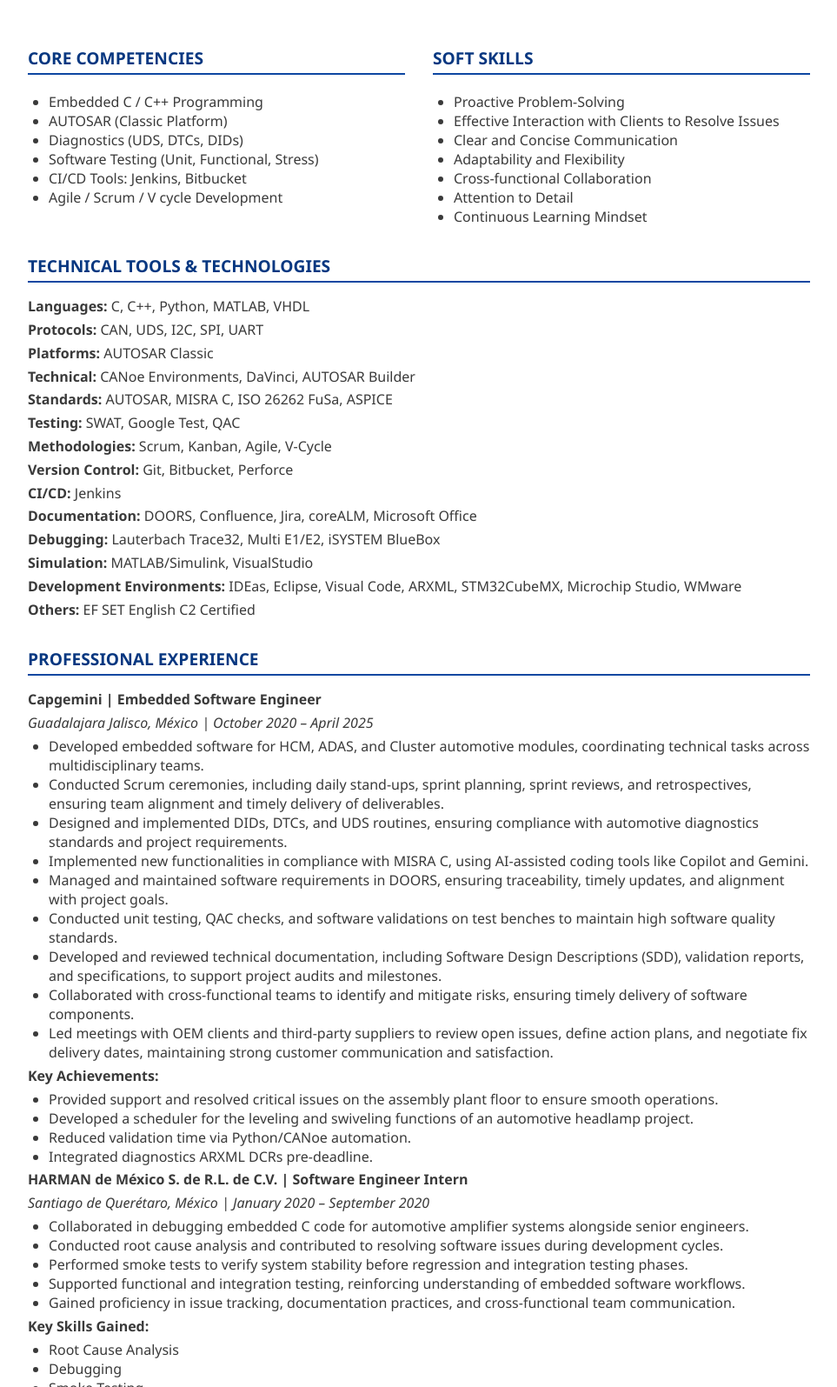
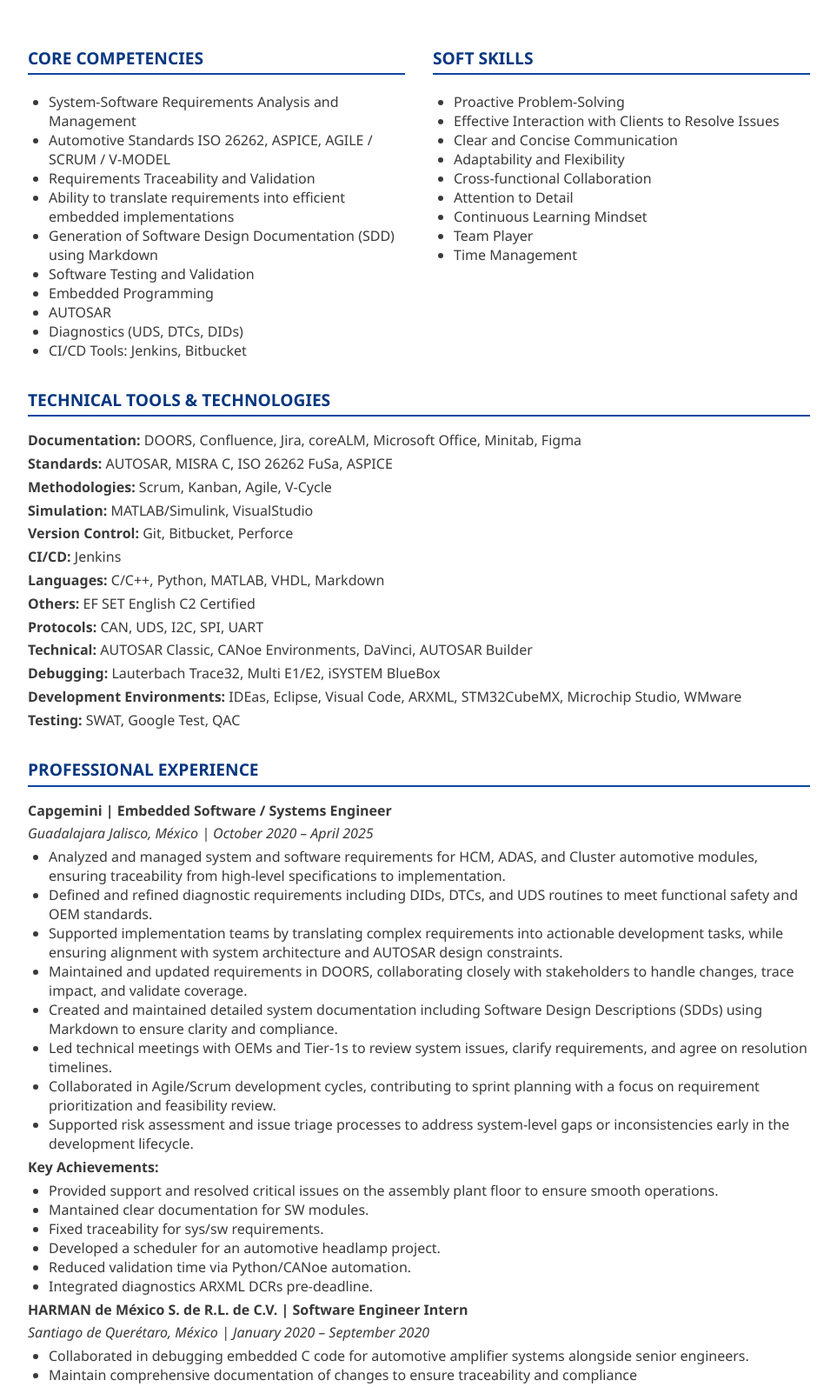
Before and after one commit to AlexanderSantanaBazan/AlexanderSantanaBazan.github.io, a plain HTML site: page en/Systems/index.html in a window 1280 px wide. Shown: the part 522-2117 px from the top of the page at 87% size, without its empty margins (158-1121 px from the left). Drawn offline with Linux system fonts and the light colour scheme.

Commit message:
added info

```diff
--- a/en/Systems/index.html
+++ b/en/Systems/index.html
@@ -92,12 +92,16 @@
       <div class="column">
         <h3 class="section-title">Core Competencies</h3>
         <ul>
-          <li>Embedded C / C++ Programming</li>
-          <li>AUTOSAR (Classic Platform)</li>
+          <li>System-Software Requirements Analysis and Management</li>
+          <li>Automotive Standards ISO 26262, ASPICE, AGILE / SCRUM / V-MODEL</li>
+          <li>Requirements Traceability and Validation</li>
+          <li>Ability to translate requirements into efficient embedded implementations</li>
+          <li>Generation of Software Design Documentation (SDD) using Markdown</li>
+          <li>Software Testing and Validation</li>
+          <li>Embedded Programming</li>
+          <li>AUTOSAR</li>
           <li>Diagnostics (UDS, DTCs, DIDs)</li>
-          <li>Software Testing (Unit, Functional, Stress)</li>
           <li>CI/CD Tools: Jenkins, Bitbucket</li>
-          <li>Agile / Scrum / V cycle Development</li>
         </ul>
       </div>
       <div class="column">
@@ -110,49 +114,54 @@
           <li>Cross-functional Collaboration</li>
           <li>Attention to Detail</li>
           <li>Continuous Learning Mindset</li>
+          <li>Team Player</li>
+          <li>Time Management</li>
         </ul>
       </div>
     </div>
 
     <div class="section">
       <h2 class="section-title">Technical Tools & Technologies</h2>
-      <p><strong>Languages:</strong> C, C++, Python, MATLAB, VHDL</p>
-      <p><strong>Protocols:</strong> CAN, UDS, I2C, SPI, UART</p>
-      <p><strong>Platforms:</strong> AUTOSAR Classic</p>
-      <p><strong>Technical:</strong> CANoe Environments, DaVinci, AUTOSAR Builder</p>
+      <p><strong>Documentation:</strong> DOORS, Confluence, Jira, coreALM, Microsoft Office, Minitab, Figma</p>
       <p><strong>Standards:</strong> AUTOSAR, MISRA C, ISO 26262 FuSa, ASPICE</p>
-      <p><strong>Testing:</strong> SWAT, Google Test, QAC</p>
       <p><strong>Methodologies:</strong> Scrum, Kanban, Agile, V-Cycle</p>
+      <p><strong>Simulation:</strong> MATLAB/Simulink, VisualStudio</p>
       <p><strong>Version Control:</strong> Git, Bitbucket, Perforce</p>
       <p><strong>CI/CD:</strong> Jenkins </p>
-      <p><strong>Documentation:</strong> DOORS, Confluence, Jira, coreALM, Microsoft Office</p>
+      <p><strong>Languages:</strong> C/C++, Python, MATLAB, VHDL, Markdown</p>
+      <p><strong>Others:</strong> EF SET English C2 Certified</p>
+
+
+      <p><strong>Protocols:</strong> CAN, UDS, I2C, SPI, UART</p>
+      <p><strong>Technical:</strong> AUTOSAR Classic, CANoe Environments, DaVinci, AUTOSAR Builder</p>
       <p><strong>Debugging:</strong> Lauterbach Trace32, Multi E1/E2, iSYSTEM BlueBox</p>
-      <p><strong>Simulation:</strong> MATLAB/Simulink, VisualStudio</p>
       <p><strong>Development Environments:</strong> IDEas, Eclipse, Visual Code, ARXML, STM32CubeMX, Microchip Studio, WMware</p>
-      <p><strong>Others:</strong> EF SET English C2 Certified</p>
+      <p><strong>Testing:</strong> SWAT, Google Test, QAC</p>
+
+
     </div>
 
     <div class="section">
       <h2 class="section-title">Professional Experience</h2>
-      <p><strong>Capgemini | Embedded Software Engineer</strong></p>
+      <p><strong>Capgemini | Embedded Software / Systems Engineer</strong></p>
       <p><em>Guadalajara Jalisco, México | October 2020 – April 2025</em></p>
       <ul>
-        <li>Developed embedded software for HCM, ADAS, and Cluster automotive modules, coordinating technical tasks across multidisciplinary teams.</li>
-        <li>Conducted Scrum ceremonies, including daily stand-ups, sprint planning, sprint reviews, and retrospectives, ensuring team alignment and timely delivery of deliverables.</li>
-        <li>Designed and implemented DIDs, DTCs, and UDS routines, ensuring compliance with automotive diagnostics standards and project requirements.</li>
-        <li>Implemented new functionalities in compliance with MISRA C, using AI-assisted coding tools like Copilot and Gemini.</li>
-        <li>Managed and maintained software requirements in DOORS, ensuring traceability, timely updates, and alignment with project goals.</li>
-        <li>Conducted unit testing, QAC checks, and software validations on test benches to maintain high software quality standards.</li>
-        <li>Developed and reviewed technical documentation, including Software Design Descriptions (SDD), validation reports, and specifications, to support project audits and milestones.</li>
-        <li>Collaborated with cross-functional teams to identify and mitigate risks, ensuring timely delivery of software components.</li>
-        <li>Led meetings with OEM clients and third-party suppliers to review open issues, define action plans, and negotiate fix delivery dates, maintaining strong customer communication and satisfaction.</li>
-
+        <li>Analyzed and managed system and software requirements for HCM, ADAS, and Cluster automotive modules, ensuring traceability from high-level specifications to implementation.</li>
+        <li>Defined and refined diagnostic requirements including DIDs, DTCs, and UDS routines to meet functional safety and OEM standards.</li>
+        <li>Supported implementation teams by translating complex requirements into actionable development tasks, while ensuring alignment with system architecture and AUTOSAR design constraints.</li>
+        <li>Maintained and updated requirements in DOORS, collaborating closely with stakeholders to handle changes, trace impact, and validate coverage.</li>
+        <li>Created and maintained detailed system documentation including Software Design Descriptions (SDDs) using Markdown to ensure clarity and compliance.</li>
+        <li>Led technical meetings with OEMs and Tier-1s to review system issues, clarify requirements, and agree on resolution timelines.</li>
+        <li>Collaborated in Agile/Scrum development cycles, contributing to sprint planning with a focus on requirement prioritization and feasibility review.</li>
+        <li>Supported risk assessment and issue triage processes to address system-level gaps or inconsistencies early in the development lifecycle.</li>
       </ul>
       <p><strong>Key Achievements:</strong></p>
       <ul>
 
         <li>Provided support and resolved critical issues on the assembly plant floor to ensure smooth operations.</li>
-        <li>Developed a scheduler for the leveling and swiveling functions of an automotive headlamp project.</li>
+        <li>Mantained clear documentation for SW modules.</li>
+        <li>Fixed traceability for sys/sw requirements.</li>
+        <li>Developed a scheduler for an automotive headlamp project.</li>
         <li>Reduced validation time via Python/CANoe automation.</li>
         <li>Integrated diagnostics ARXML DCRs pre-deadline.</li>
       </ul>
@@ -161,6 +170,7 @@
       <p><em>Santiago de Querétaro, México | January 2020 – September 2020</em></p>
       <ul>
         <li>Collaborated in debugging embedded C code for automotive amplifier systems alongside senior engineers.</li>
+        <li>Maintain comprehensive documentation of changes to ensure traceability and compliance</li>
         <li>Conducted root cause analysis and contributed to resolving software issues during development cycles.</li>
         <li>Performed smoke tests to verify system stability before regression and integration testing phases.</li>
         <li>Supported functional and integration testing, reinforcing understanding of embedded software workflows.</li>
@@ -169,6 +179,7 @@
       <p><strong>Key Skills Gained:</strong></p>
       <ul>
         <li>Root Cause Analysis</li>
+        <li>Documentation</li>
         <li>Debugging</li>
         <li>Smoke Testing</li>
         <li>Team Collaboration</li>
@@ -195,6 +206,7 @@
       <ul>
         <li>Certified Embedded Associate AUTOSAR – Vector</li>
         <li>EF SET English Certificate (C2)</li>
+        <li>Lean 6 Sigma Course at TecNM campus Morelia</li>
       </ul>
     </div>
 
@@ -209,7 +221,7 @@
       <h2 class="section-title">Additional Notes</h2>
       <ul>
         <li>Available for hybrid or remote work.</li>
-        <li>Open to challenges in SCRUM, AUTOSAR, Embedded systems and genAI development.</li>
+        <li>Open to challenges in SYSTEMS, SCRUM, PMO.</li>
       </ul>
     </div>
   </div></div>
```
Also changed, not shown: en/Embedded/index.html (+10 -3 lines).
